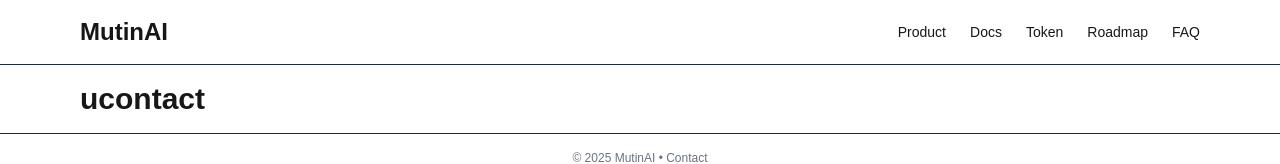
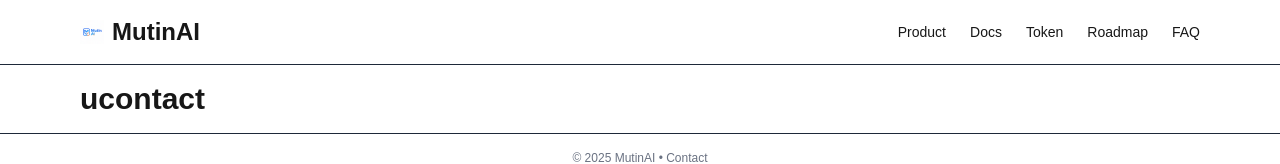
Before and after one commit to MutinAI/mutinai-site, a Next.js app: page /contact in a window 1280 px wide. Shown: the top 164 px of the page. Built offline with nearby package versions, Linux system fonts and the light colour scheme.

Commit message:
show logo in navbar

```diff
--- a/src/app/layout.tsx
+++ b/src/app/layout.tsx
@@ -9,7 +9,10 @@ export default function RootLayout({ children }: { children: React.ReactNode })
       <body className="bg-black text-gray-100">
         <header className="border-b border-gray-800">
           <nav className="mx-auto flex max-w-6xl items-center justify-between p-4">
-            <Link href="/" className="text-2xl font-bold">MutinAI</Link>
+          <Link href="/" className="flex items-center space-x-2">
+  <img src="/logo.png" alt="MutinAI logo" className="h-6 w-6" />
+  <span className="text-2xl font-bold">MutinAI</span>
+</Link>
             <div className="space-x-6 text-sm">
               <Link href="/product">Product</Link>
               <Link href="/docs">Docs</Link>
```
